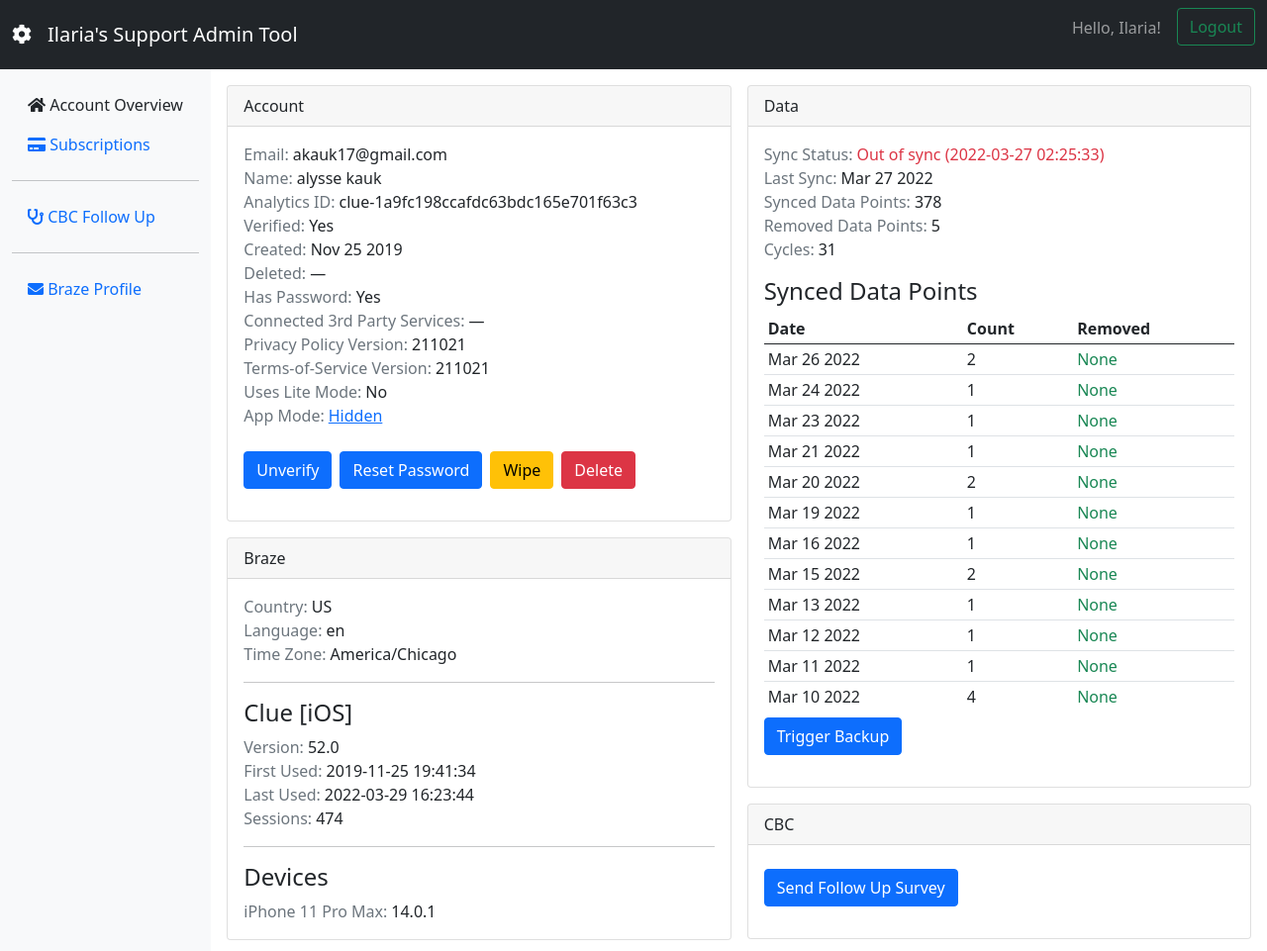
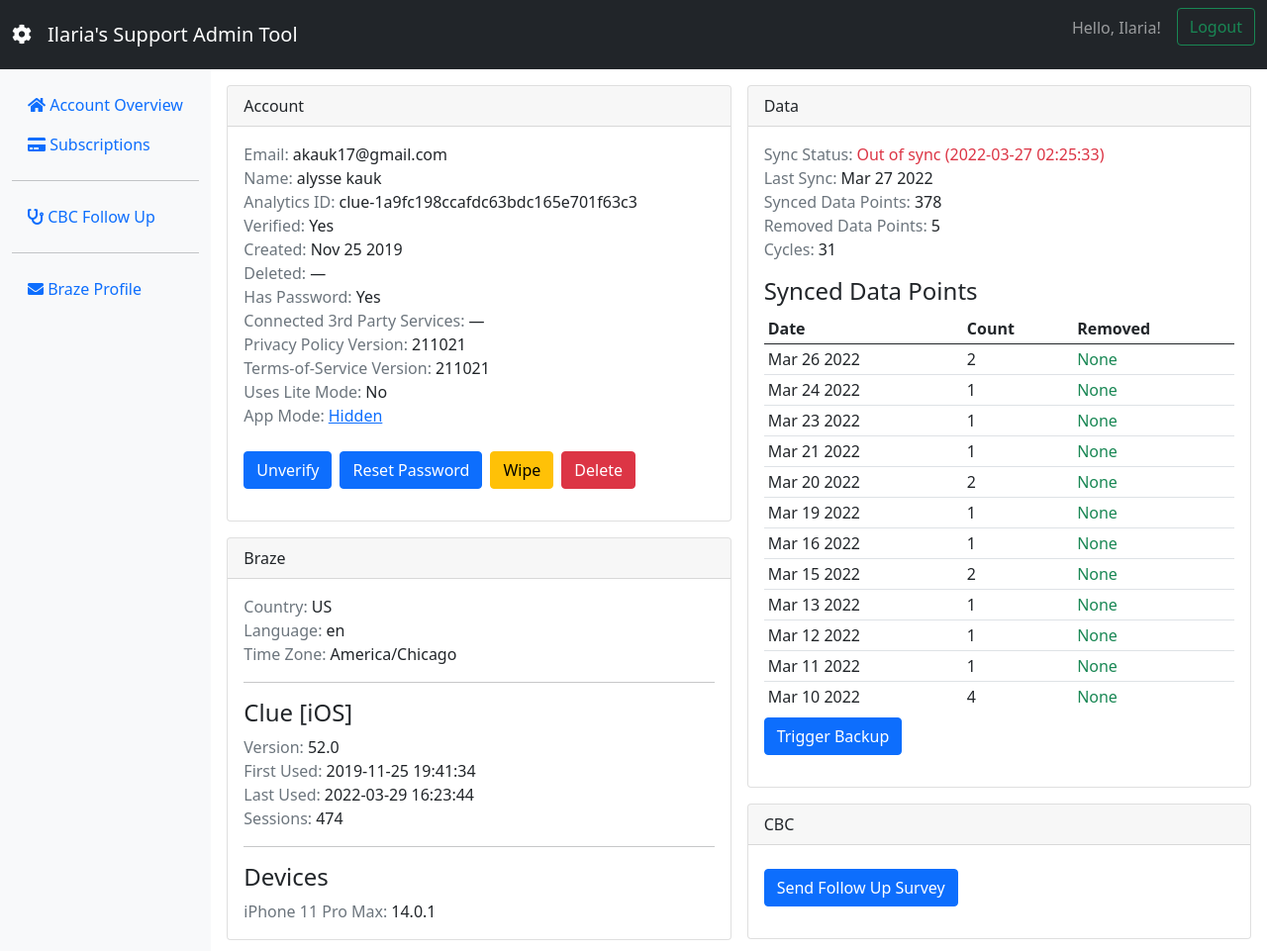
Before and after one commit to Yeobie/Responsive-Portfolio-Project, a plain HTML site: page SAT.html in a window 1280 px wide. Shown: the whole page at 99% size. Drawn offline with nearby package versions, Linux system fonts and the light colour scheme.

Commit message:
Update SAT.html

```diff
--- a/SAT.html
+++ b/SAT.html
@@ -45,7 +45,7 @@
         <div class="col-lg-2 bg-light text-dark">
           <nav class="my-3">
             <a
-              class="nav-link text-dark"
+              class="nav-link"
               href="/users/000d882c-5d4c-437c-a1c6-103ba37ca63c"
             >
               <div class="fas fa-home"></div>
```
